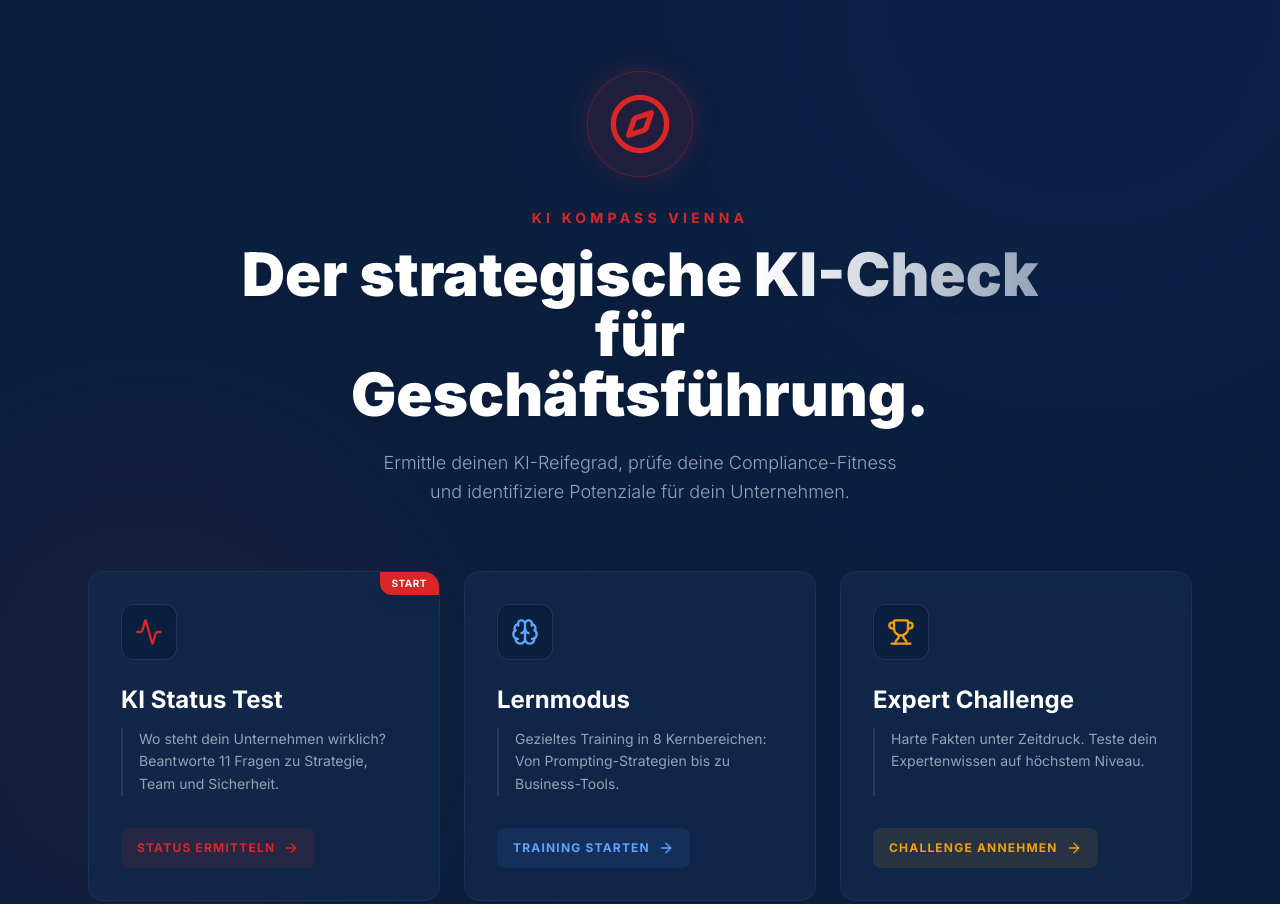
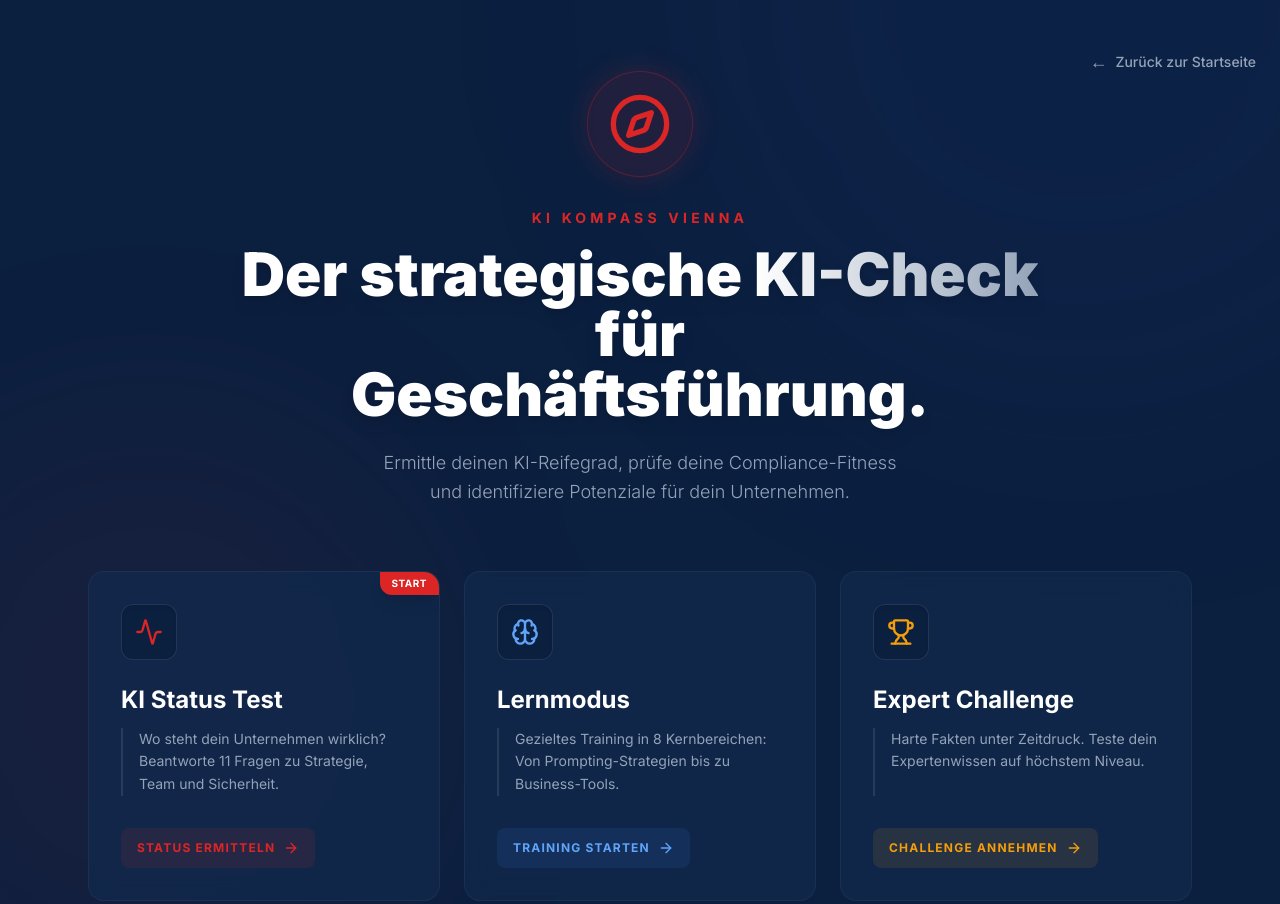
Before and after one commit to Iron-Pixel/davidmirga-website-, an Astro site: page /ki-check in a window 1280 px wide. Shown: the top 904 px of the page. Built offline with nearby package versions, Linux system fonts and the light colour scheme; Astro itself is replaced by a stand-in of ours; no server answers.

Commit message:
Add Exit Button to App

```diff
--- a/src/components/KiKompassQuiz/App.tsx
+++ b/src/components/KiKompassQuiz/App.tsx
@@ -78,7 +78,22 @@ export default function App() {
   };
 
   return (
-    <div className="min-h-screen bg-[#0B1F3F] text-slate-100 flex flex-col font-sans selection:bg-[#DC2626] selection:text-white overflow-x-hidden">
+    <div className="min-h-screen bg-[#0B1F3F] text-slate-100 flex flex-col font-sans selection:bg-[#DC2626] selection:text-white overflow-x-hidden relative">
+
+      {/* --- NEU: EXIT BUTTON (Global für die App) --- */}
+      <nav className="absolute top-0 right-0 z-50 p-4 md:p-6">
+        <a
+          href="/"
+          className="text-slate-400 hover:text-white transition-colors text-sm font-medium flex items-center gap-2 group"
+          title="Quiz verlassen"
+        >
+          <span className="group-hover:-translate-x-1 transition-transform text-lg">&larr;</span>
+          <span className="hidden md:inline">Zurück zur Startseite</span>
+          <span className="md:hidden">Exit</span>
+        </a>
+      </nav>
+      {/* --------------------------------------------- */}
+
       {/* Background decoration (Subtle Navy Gradient) - Professional & Dark */}
       <div className="fixed inset-0 pointer-events-none">
          <div className="absolute top-0 right-0 w-[800px] h-[800px] bg-blue-900/10 rounded-full blur-[120px] -translate-y-1/2 translate-x-1/4"></div>
```
